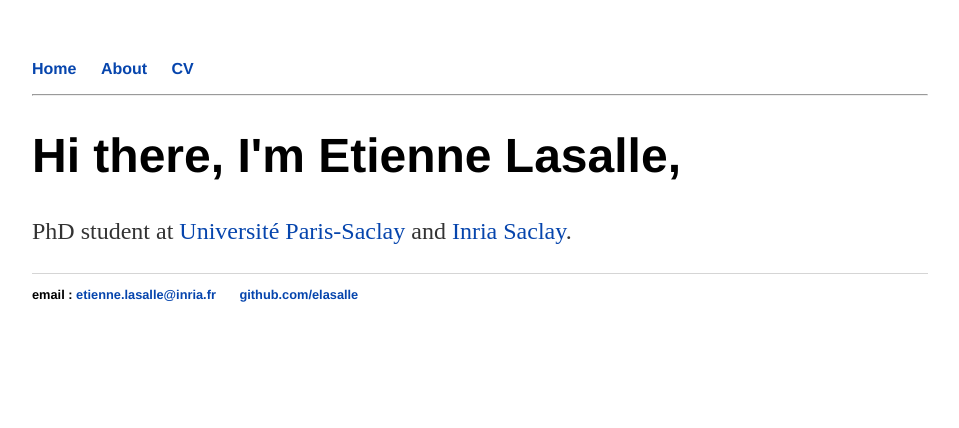
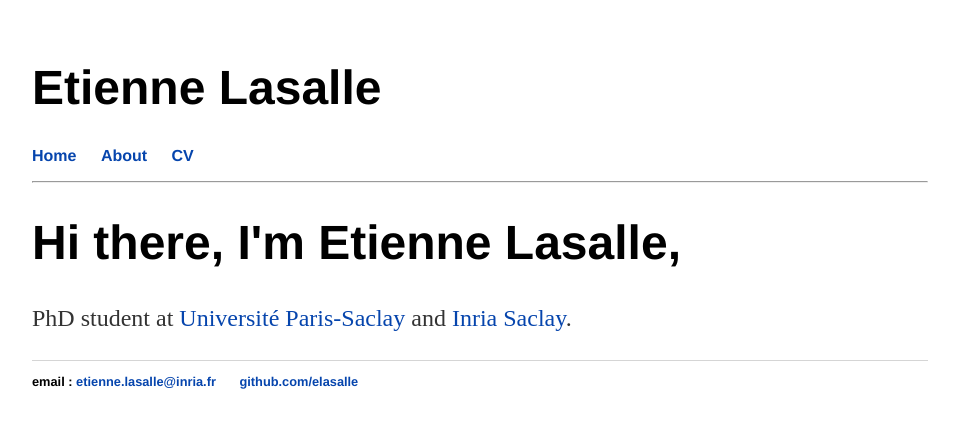
Before and after one commit to elasalle/elasalle.github.io, a Jekyll site: the page built from index.html, in a window 1280 px wide. Shown: the top 428 px of the page, without its empty margins (160-1119 px from the left). Built offline with Jekyll 4.4.1, drawn with Linux system fonts in a browser that asks for light colours.

Commit message:
Update default.html

```diff
--- a/_layouts/default.html
+++ b/_layouts/default.html
@@ -6,6 +6,9 @@
 			<link rel="stylesheet" type="text/css" href="/css/main.css">
 		</head>
 		<body>
+			<header>
+		        <h1 class="title">Etienne Lasalle</h1>
+		  </header>
 			<nav>
 	    		<ul>
 	        		<li><a href="/">Home</a></li>
```
